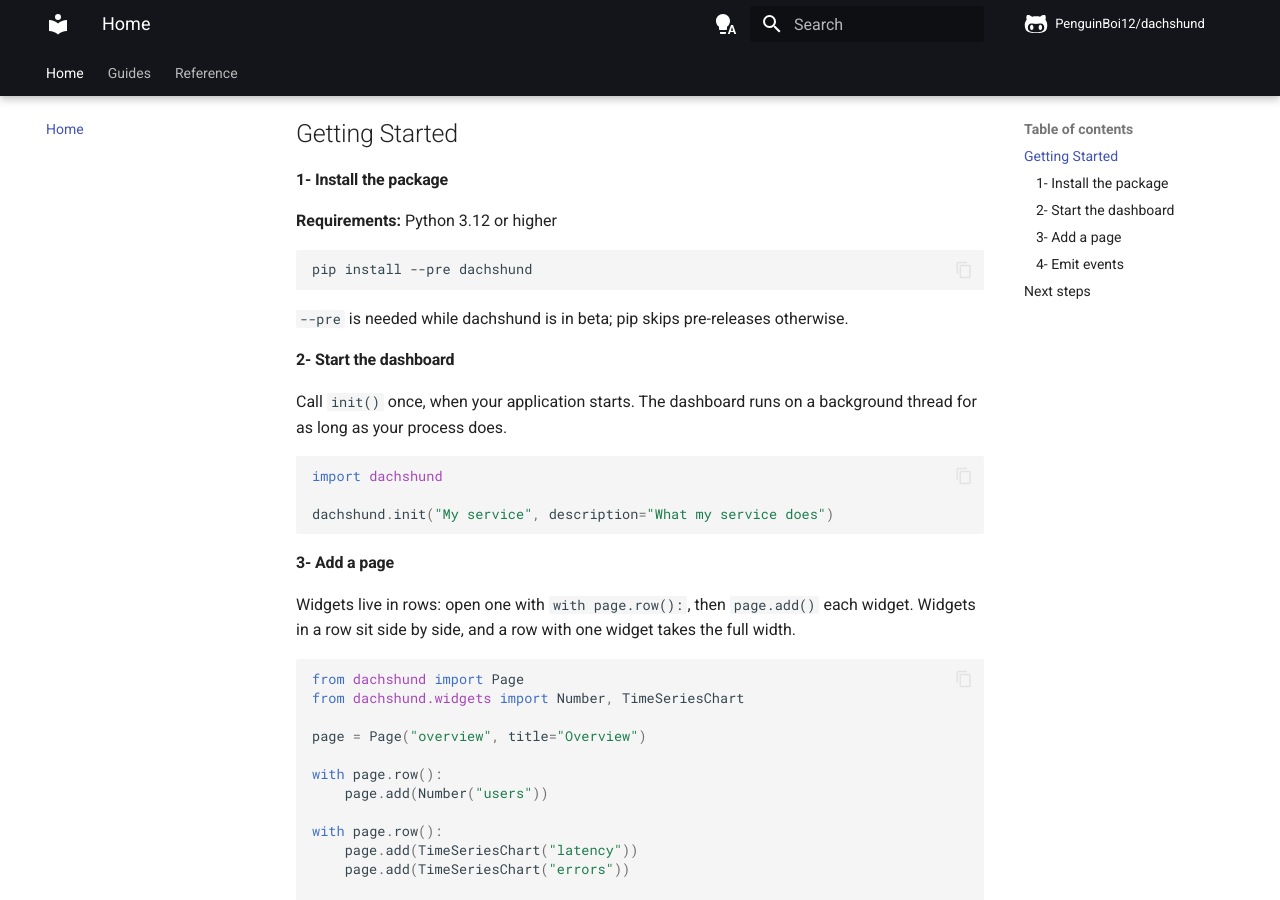
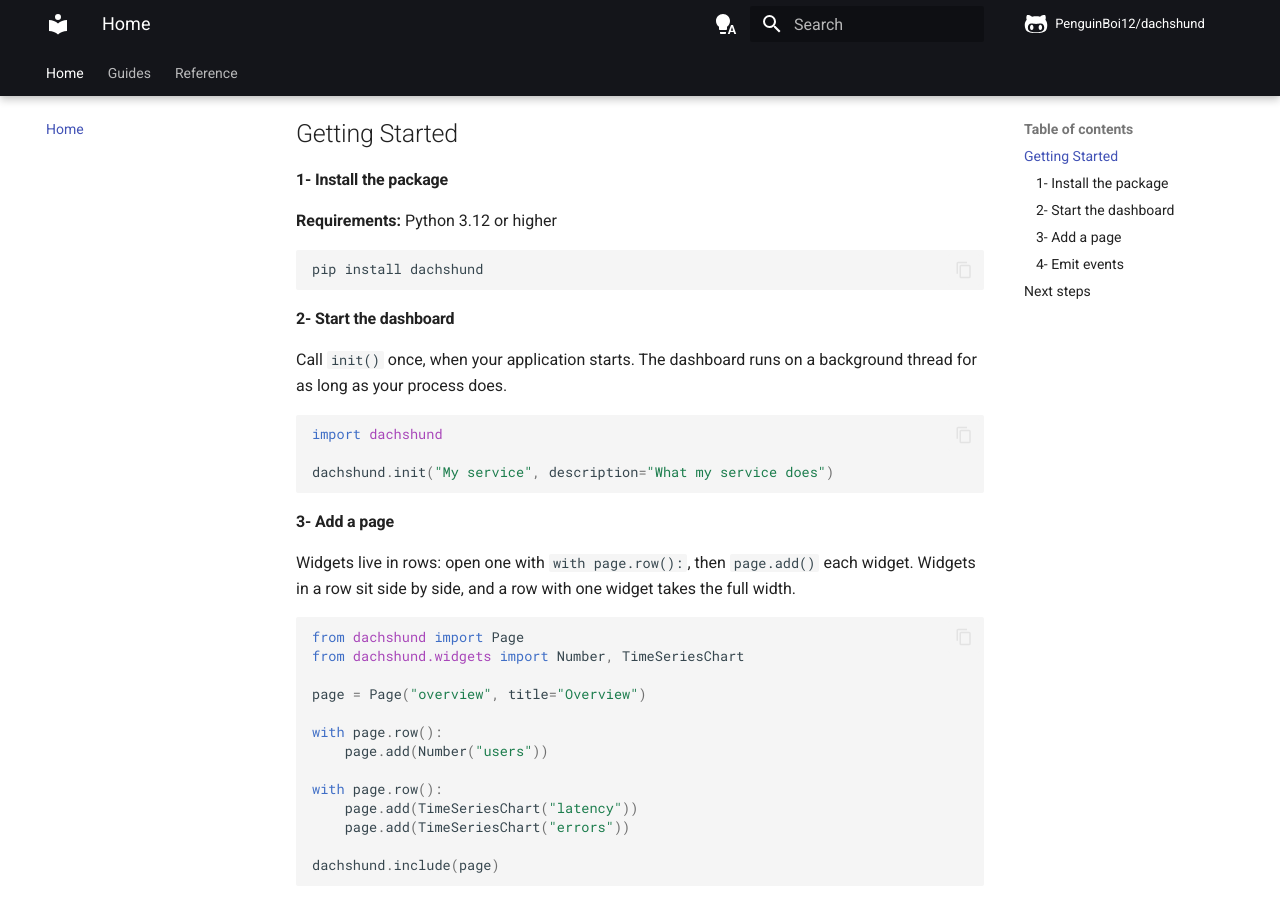
Before and after one commit to PenguinBoi12/dachshund, an MkDocs documentation site: the page built from docs/docs/index.md, in a window 1280 px wide and 900 px high, scrolled down 1048 px. Built offline with MkDocs 1.6.1 and Material for MkDocs 9.7.7, drawn with Linux system fonts in a browser that asks for light colours; comment, search, counter and statistics services are not loaded.

Commit message:
Removed --pre and added openssf scorecard

````diff
--- a/docs/docs/index.md
+++ b/docs/docs/index.md
@@ -22,10 +22,8 @@
 **Requirements:** Python 3.12 or higher
 
 ```bash
-pip install --pre dachshund
+pip install dachshund
 ```
-
-`--pre` is needed while dachshund is in beta; pip skips pre-releases otherwise.
 
 #### 2- Start the dashboard
 
````
Also changed, not shown: README.md.
